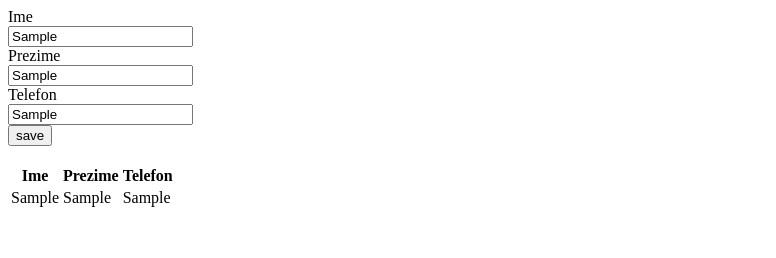
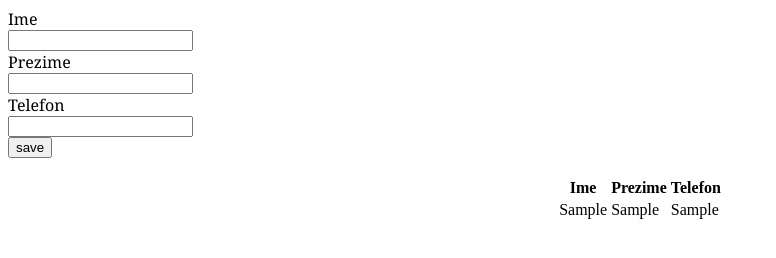
Before and after one commit to sarajlija00/phonebook, a plain HTML site: page phonebook/index.html in a window 1280 px wide. Both pictures are taken after typing "Sample", "Sample", "Sample" into the empty fields and a click on the button "save". Shown: the whole page, without its empty margins (0-776 px from the left). Drawn offline with Linux system fonts and the light colour scheme.

Commit message:
correction by css

```diff
--- a/phonebook/index.html
+++ b/phonebook/index.html
@@ -5,18 +5,19 @@
         <meta charset="UTF-8">
         <meta name="description" content="Phonebook">
         <meta name="author" content="Elvir Uzunovic">
+        <link rel="stylesheet" href="./style/main.css">
         <script src="./js/table.js"></script>
     </head>
 
     <body>
-        <div>Ime</div><input id="ime" type="text">
-        <div>Prezime</div><input id="prezime" type="text">
-        <div>Telefon</div><input id="telefon" type="text">
+        <div class="font">Ime</div><input id="ime" type="text">
+        <div class="font">Prezime</div><input id="prezime" type="text">
+        <div class="font">Telefon</div><input id="telefon" type="text">
         <br>
         <input type="button" value="save" onclick="phoneBook()">
         <br>
         <br>
-        <table id="table">
+        <table id="table" class="center">
             <thead>
                 <tr>
                     <th>Ime</th>
--- a/phonebook/js/table.js
+++ b/phonebook/js/table.js
@@ -4,4 +4,8 @@ function phoneBook (){
     let telefon = document.getElementById ('telefon').value;
     document.getElementById ('table');
     document.getElementById ('body').innerHTML += `<tr><td>${ime}</td><td>${prezime}</td><td>${telefon}</td></tr>`;
+    document.getElementById ('ime').value = "";
+    document.getElementById ('prezime').value = "";
+    document.getElementById ('telefon').value = "";
+
 }
--- /dev/null
+++ b/phonebook/style/main.css
@@ -0,0 +1,6 @@
+.center {
+    margin: 0 auto;
+}
+.font {
+    font-family: Cambria, Cochin, Georgia, Times, 'Times New Roman', serif;
+}
```
Also changed, not shown: request/js/javascript.js (added, +21 -0 lines).
